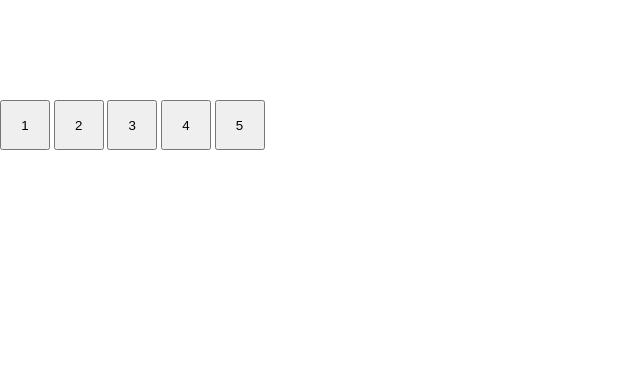
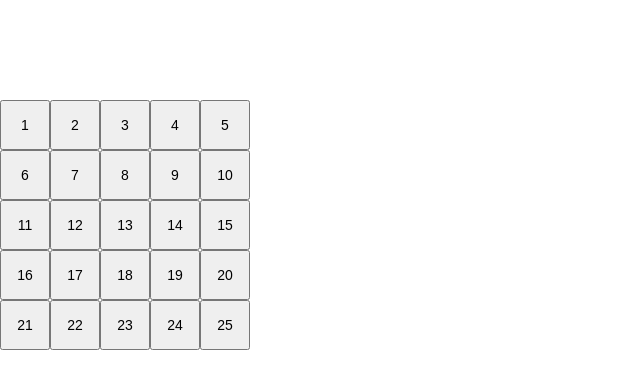
Before and after one commit to NanduKMG/nodeBingo, a website: page nodeBingo/play.html in a window 1280 px wide. Shown: the whole page, without its empty margins (0-640 px from the left). Drawn offline with nearby package versions, Linux system fonts and the light colour scheme; no server answers.

Commit message:
generates 25 squares

```diff
--- a/nodeBingo/play.html
+++ b/nodeBingo/play.html
@@ -30,21 +30,49 @@
   <body>
     <div style="margin:auto;width:100%;height: 100%;" class="button-container">
       <div class="btnRow">
-      <button value="1">1</button>
-      <button value="2">2</button>
-      <button value="3">3</button>
-      <button value="4">4</button>
-      <button value="5">5</button>
-    </div>
+      </div>
+      <div class="btnRow">
+      </div>
+      <div class="btnRow">
+      </div>
+      <div class="btnRow">
+      </div>
+      <div class="btnRow">
+      </div>
+      <div class="btnRow">
+      </div>
 
 
 
     </div>
 
+<script>
+  function createBingo()
+  {
+     var nums = ['1','2','3','4','5','6','7','8','9','10','11','12','13','14','15','16','17','18','19','20','21','22','23','24','25'];
+     var divRow = document.getElementsByClassName('btnRow');
+     var j=0,count=-1;
+     for(var i=0; i<nums.length; i++)
+     {
 
+
+      var nextChar = nums[i];
+      var btn = document.createElement("BUTTON");
+      btn.setAttribute("value",nextChar);
+      var t = document.createTextNode(nextChar);       // Create a text node
+      btn.appendChild(t);
+      btn.setAttribute("style","font-size:14px;width:50px;height:50px;");
+      count++;
+      if(count%5===0){j+=1;}
+      divRow[j].appendChild(btn);
+      }
+    };
+    createBingo();
+</script>
 <script src="/socket.io/socket.io.js"></script>
 <script src="https://code.jquery.com/jquery-1.11.1.js"></script>
 <script>
+
   $(function () {
     var socket = io();
 
```
